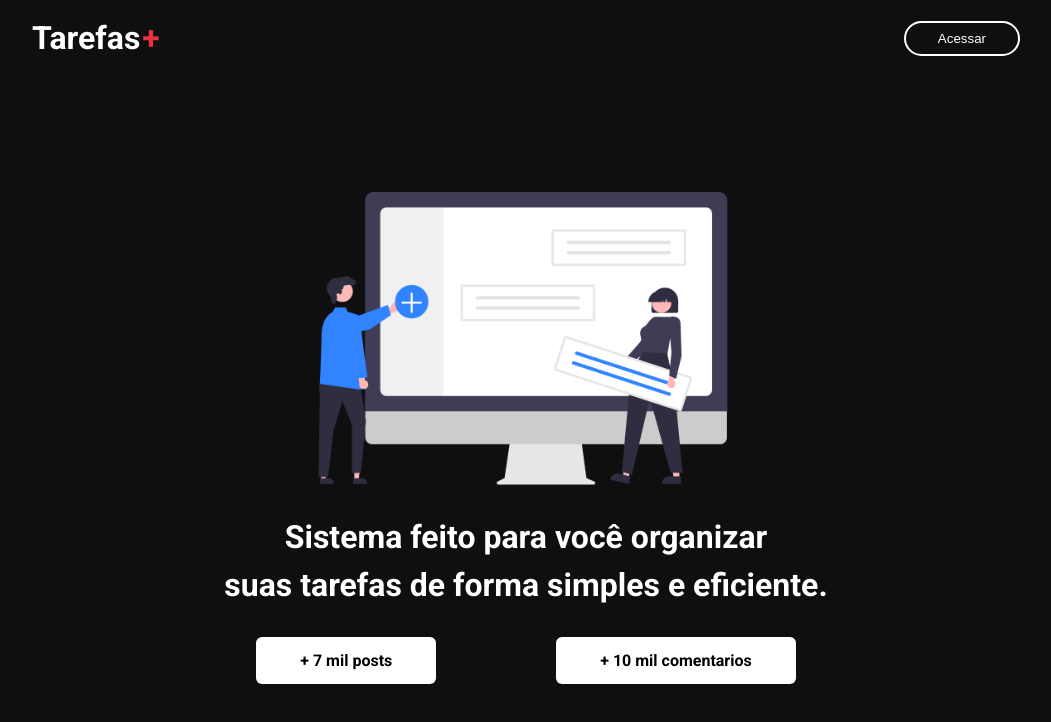
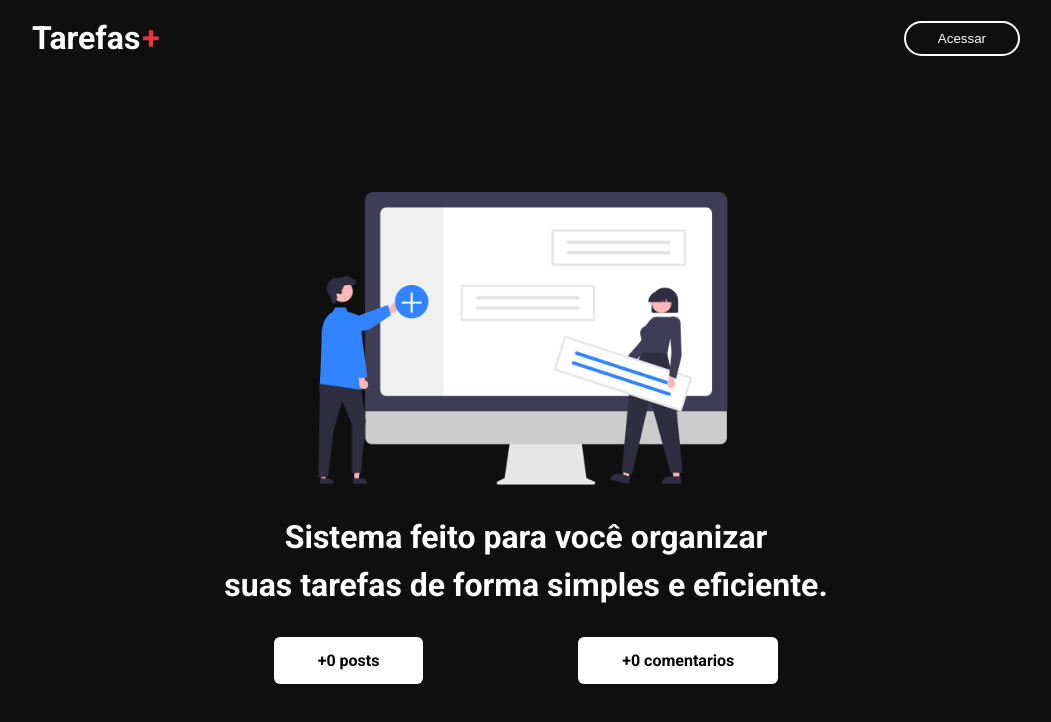
Before and after one commit to amandabragaa/website-tarefas, a Next.js app: page / in a window 1280 px wide. Shown: the top 722 px of the page, without its empty margins (114-1165 px from the left). Built offline with nearby package versions, Linux system fonts and the light colour scheme; no server answers; the database is empty.

Commit message:
feat: adiciona páginas estáticas

```diff
--- a/src/pages/dashboard/index.tsx
+++ b/src/pages/dashboard/index.tsx
@@ -135,6 +135,7 @@ export default function Dashboard({ user }: HomeProps) {
 
         <section className={style.taskContainer}>
           <h1> Minhas tarefas </h1>
+          {tasks.length === 0 && <span>Nenhuma tarefa foi adicionada...</span>}
 
           {tasks.map((item) => (
             <article key={item.id} className={style.task}>
--- a/src/pages/index.tsx
+++ b/src/pages/index.tsx
@@ -1,9 +1,17 @@
+import { GetStaticProps } from "next";
 import Head from "next/head";
 import styles from "@/styles/home.module.css";
 import Image from "next/image";
 import heroImg from "@/assets/hero.png";
+import { db } from "../services/firebaseConection";
+import { collection, getDocs } from "firebase/firestore";
 
-export default function Home() {
+interface HomeProps {
+  posts: number;
+  comments: number;
+}
+
+export default function Home({ posts, comments }: HomeProps) {
   return (
     <div className={styles.container}>
       <Head>
@@ -28,13 +36,29 @@ export default function Home() {
 
         <div className={styles.infoContent}>
           <section className={styles.box}>
-            <span>+ 7 mil posts</span>
+            <span>+{posts} posts</span>
           </section>
           <section className={styles.box}>
-            <span>+ 10 mil comentarios</span>
+            <span>+{comments} comentarios</span>
           </section>
         </div>
       </main>
     </div>
   );
 }
+
+export const getStaticProps: GetStaticProps = async () => {
+  const comementRef = collection(db, "comments");
+  const postRef = collection(db, "tarefas");
+
+  const commentSnapshot = await getDocs(comementRef);
+  const postSnapshot = await getDocs(postRef);
+
+  return {
+    props: {
+      posts: postSnapshot.size || 0,
+      comments: commentSnapshot.size || 0,
+    },
+    revalidate: 60,
+  };
+};
```
